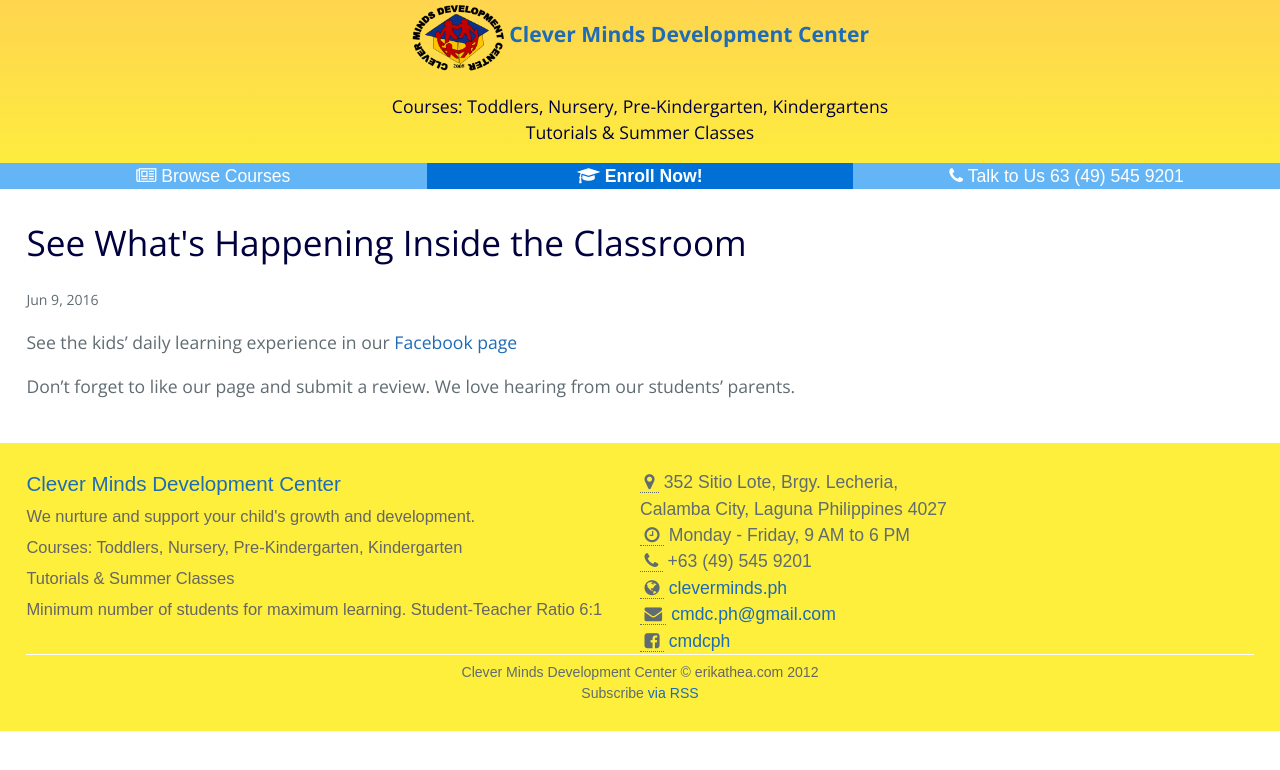
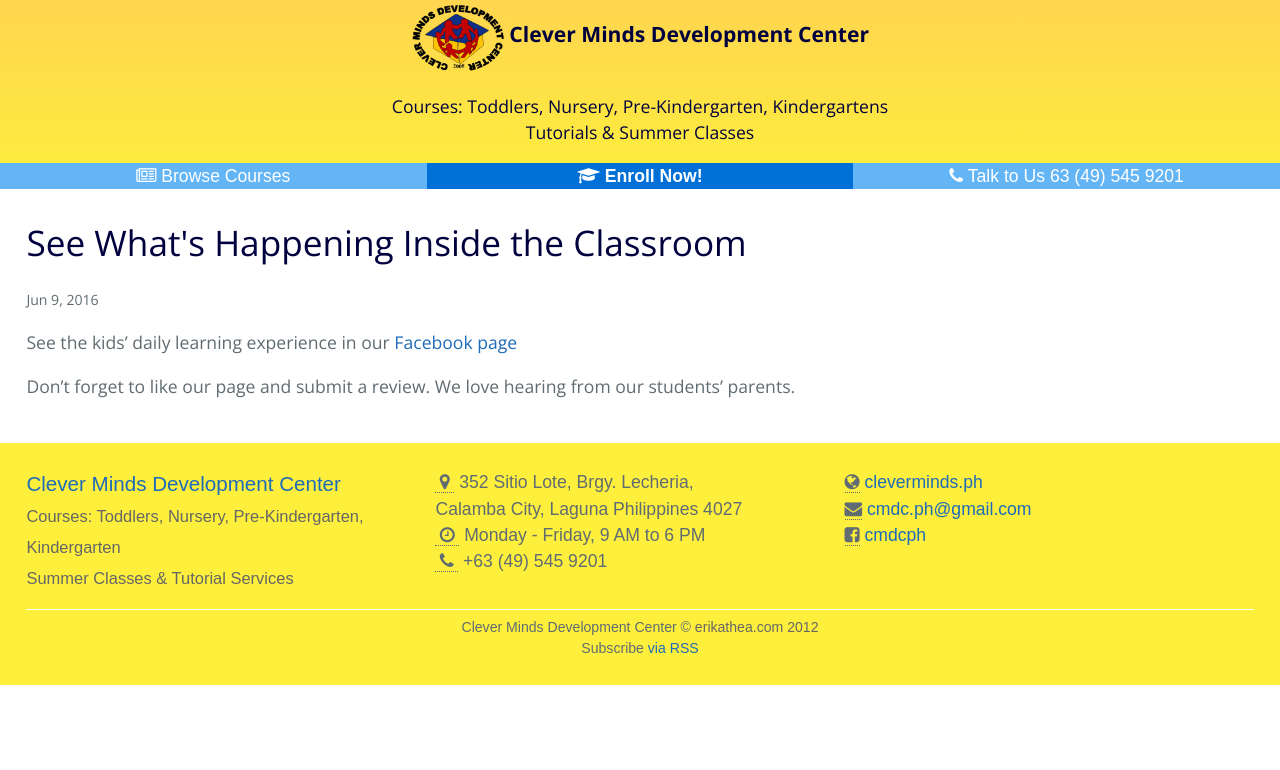
Before and after one commit to cmdcph/cmdcph.github.io, a Jekyll site: the page built from _posts/2016-06-09-follow-us.markdown, in a window 1280 px wide. Shown: the top 770 px of the page. Built offline with Jekyll 4.4.1, drawn with Linux system fonts in a browser that asks for light colours.

Commit message:
Updated website banner

```diff
--- a/_layouts/default.html
+++ b/_layouts/default.html
@@ -23,25 +23,30 @@
     <section style="background:#fdef3c;">
       <footer style="padding: 1.5em">
           <div class="pure-g">
-            <div class="pure-u-1-2">
+            <div class="pure-u-1-3">
               <h3> <a href="https://cleverminds.ph"> Clever Minds Development Center </a> <br/>
-                <small style="font-weight:normal; color: #666;">We nurture and support your child's growth and development. <br/>
+                <small style="font-weight:normal; color: #666;"><!-- We nurture and support your child's growth and development. <br/> -->
                   Courses: Toddlers, Nursery, Pre-Kindergarten, Kindergarten <br/>
-                  Tutorials & Summer Classes <br/>
-                  Minimum number of students for maximum learning. Student-Teacher Ratio 6:1
+                  Summer Classes & Tutorial Services <!-- <br/>
+                  Minimum number of students for maximum learning. Student-Teacher Ratio 6:1 -->
                 </small>
               </h3>
             </div>
 
-            <div class="pure-u-1-2" id="#contact">
+            <div class="pure-u-1-3" id="#contact">
               <address style="font-style:normal;">
                 <abbr title="Address"><i class="fa fa-map-marker"></i></abbr> 352 Sitio Lote, Brgy. Lecheria, <br/> Calamba City, Laguna Philippines 4027<br/>
                 <abbr title="Business Hours"><i class="fa fa-clock-o"></i></abbr> Monday - Friday, 9 AM to 6 PM<br/>
-                <abbr title="Phone"><i class="fa fa-phone"></i></abbr> +63 (49) 545 9201<br/>
+                <abbr title="Phone"><i class="fa fa-phone"></i></abbr> +63 (49) 545 9201
+              </address>
+            </div>
+
+            <div class="pure-u-1-3" id="#contact">
+              <section style="font-style:normal;">
                 <abbr title="Website"><i class="fa fa-globe"></i></abbr> <a href="http://cleverminds.ph">cleverminds.ph</a><br/>
                 <abbr title="Email"><i class="fa fa-envelope"></i></abbr> <a href="mailto:cmdc.ph@gmail.com">cmdc.ph@gmail.com</a><br/>
                 <abbr title="facebook"><i class="facebook fa fa-facebook-square"></i></abbr> <a href="http://www.facebook.com/cmdcph" target="_blank">cmdcph</a>
-              </address>
+              </section>
             </div>
           </div>
 
--- a/_layouts/home.html
+++ b/_layouts/home.html
@@ -2,7 +2,10 @@
 layout: default
 ---
 
-{% include home-banner.html %}
+<div style="background-image: url({{ "images/bg.png" | prepend: site.baseurl }});
+    background-size: cover;">
+  {% include home-banner.html %}
+</div>
 
 <nav class="pure-g" style="background-color:#95d14d;">
   <div class="pure-u-1 pure-u-md-1-4 pure-u-lg-1-6" style="padding:1em 0em; background-color:#C62828;">
--- a/_sass/jekyll-theme-cayman.scss
+++ b/_sass/jekyll-theme-cayman.scss
@@ -89,8 +89,7 @@
 .page-header {
   color: $header-heading-color;
   text-align: center;
-  background-color: $header-bg-color;
-  background-image: linear-gradient(0deg, $header-bg-color-secondary, $header-bg-color);
+  background-color: rgba(255, 213, 79, 0.45);
 
   @include large {
     padding: 5rem 6rem;
@@ -138,6 +137,10 @@
   @include small {
     font-size: 1rem;
   }
+}
+
+.brand-logo {
+  color: #01003e !important;
 }
 
 body {
```
Also changed, not shown: _includes/home-banner.html (+8 -4 lines).
